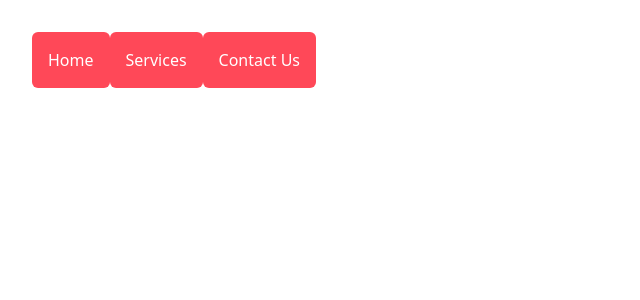
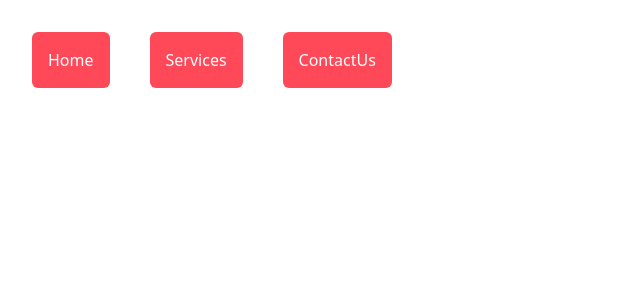
Before and after one commit to nkhlmhrzn/soi-frontend, a React (Vite) app: page / in a window 1280 px wide. Shown: the top 300 px of the page, without its empty margins (0-640 px from the left). Built offline with nearby package versions, Linux system fonts and the light colour scheme.

Commit message:
navigate

```diff
--- a/src/navigation/MainRoute.jsx
+++ b/src/navigation/MainRoute.jsx
@@ -9,7 +9,7 @@ const MainRoute = () => {
        <Routes>
         |<Route path="/" element={<Home/>}></Route>
         |<Route path="/contactus" element={<ContactUs/>}></Route>
-        |<Route path="/services/:id" element={<Services/>}></Route>
+        |<Route path="/services" element={<Services/>}></Route>
        </Routes>
         </>
      );
--- a/src/pages/contactUs/ContactUs.jsx
+++ b/src/pages/contactUs/ContactUs.jsx
@@ -2,7 +2,6 @@ const ContactUs = () => {
     return (
         <>
             i am contact us pages
-
         </>
      );
 }
--- a/src/pages/home/Home.jsx
+++ b/src/pages/home/Home.jsx
@@ -6,9 +6,12 @@ const navigate= useNavigate()
 
     return (
         <>
+        <div className="flex gap-10">
             <Button title="Home"/>
             <Button title="Services" onClick={()=>navigate("/services")}/>
-            <Button title="Contact Us" conClick={()=>navigate("/contactus")}/>
+            <Button title="ContactUs" onClick={()=>navigate("/contactus")}/>
+        </div>
+
         </>
      );
 }
--- a/src/pages/services/Services.jsx
+++ b/src/pages/services/Services.jsx
@@ -1,10 +1,7 @@
 import { useParams } from "react-router-dom";
 
 const Services = () => {
-const path=useParams(
 
-)
-console.log(path)
     return (
         <>
         i am services
```
